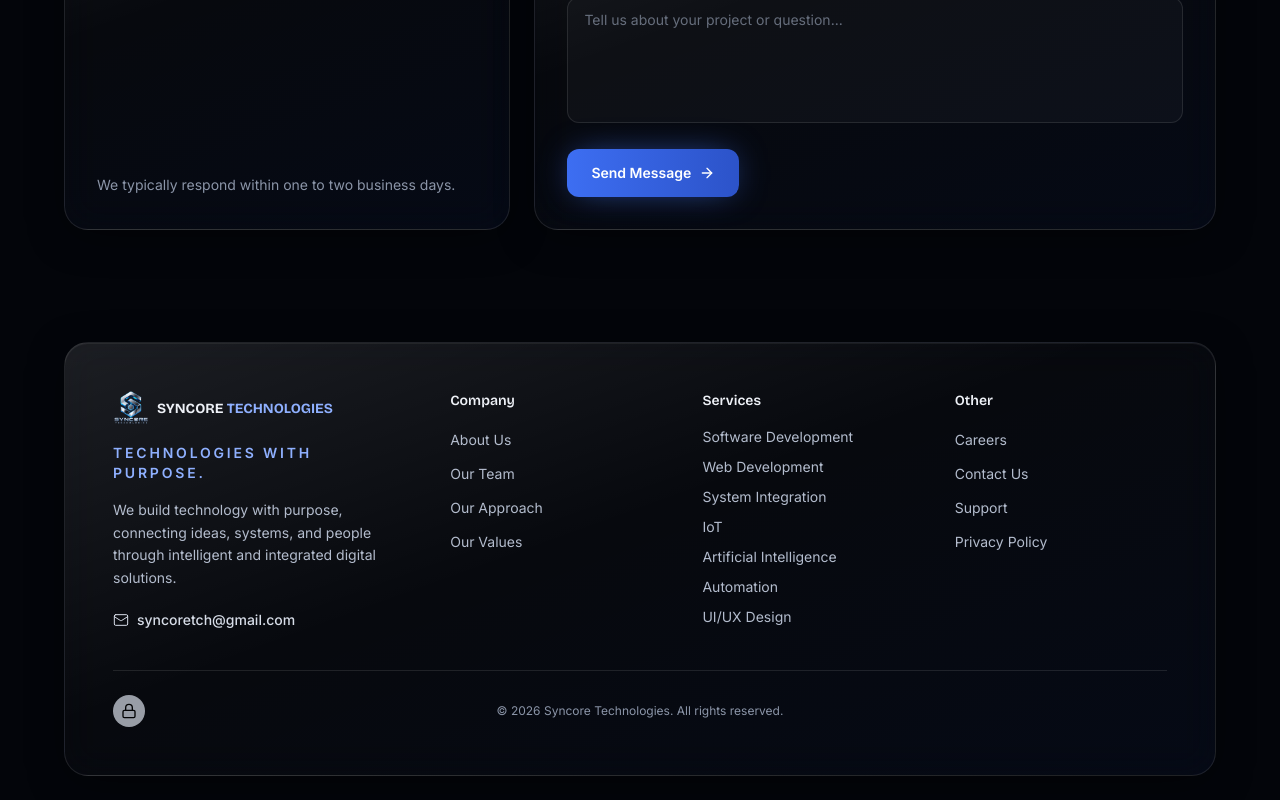
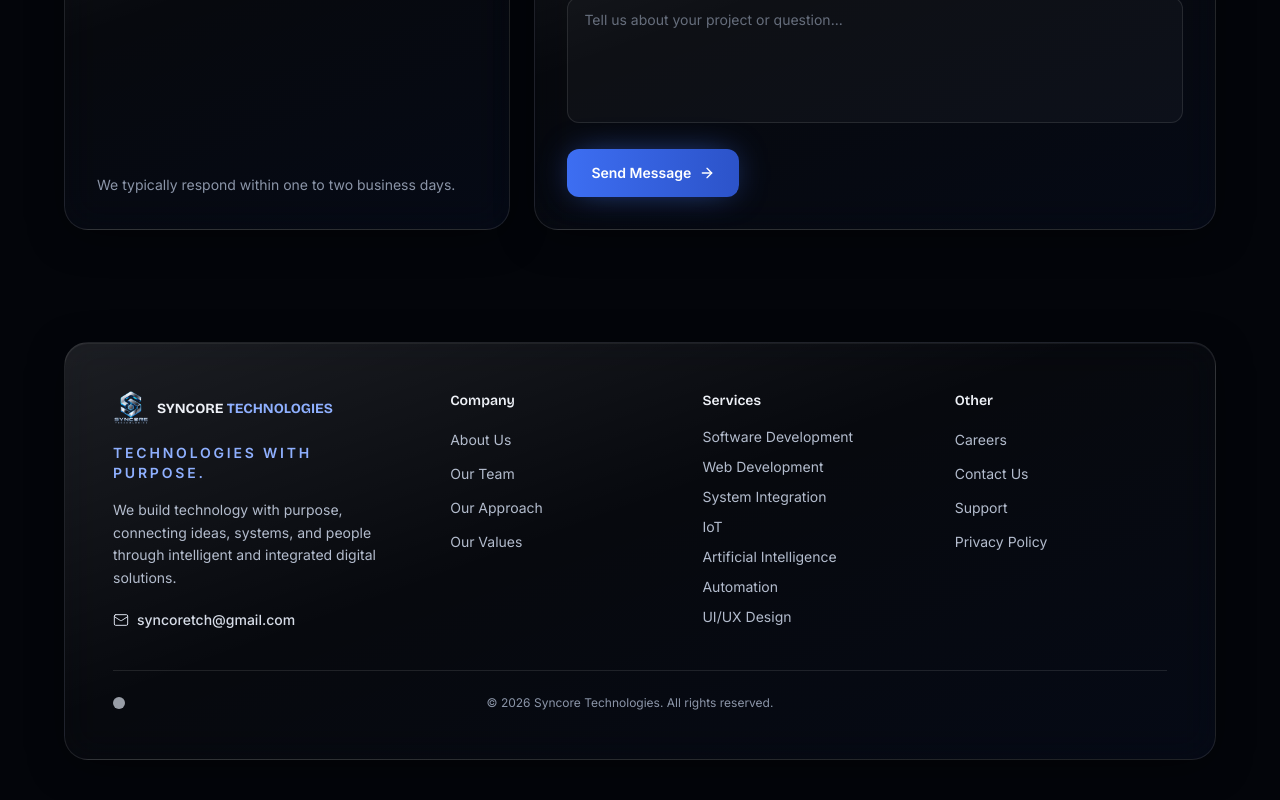
Before and after one commit to syncoretch-cloud/Syncoretech-web, a React (Vite) app: page / in a window 1280 px wide. Shown: the part 7646-8446 px from the top of the page. Built offline with nearby package versions, Linux system fonts and the light colour scheme; no server answers.

Commit message:
Make admin toggle smaller and remove lock icon
Co-Authored-By: Claude Sonnet 5.5 <noreply@anthropic.com>

```diff
--- a/src/components/admin/AdminTrigger.tsx
+++ b/src/components/admin/AdminTrigger.tsx
@@ -1,5 +1,4 @@
 import { useRef, useState } from "react";
-import { Lock } from "lucide-react";
 import { useSite } from "../../context/SiteContent";
 import AdminLogin from "./AdminLogin";
 import AdminPanel from "./AdminPanel";
@@ -27,10 +26,8 @@ export default function AdminTrigger() {
         type="button"
         aria-label="Admin"
         onContextMenu={onContext}
-        className="flex h-8 w-8 items-center justify-center rounded-full bg-silver-300 text-black opacity-70 transition-opacity hover:opacity-100"
-      >
-        <Lock className="h-4 w-4" />
-      </button>
+        className="block h-3 w-3 rounded-full bg-silver-300 text-black opacity-70 transition-opacity hover:opacity-100"
+      />
       {open && (isAdmin ? <AdminPanel onClose={() => setOpen(false)} /> : <AdminLogin onClose={() => setOpen(false)} />)}
     </>
   );
```
